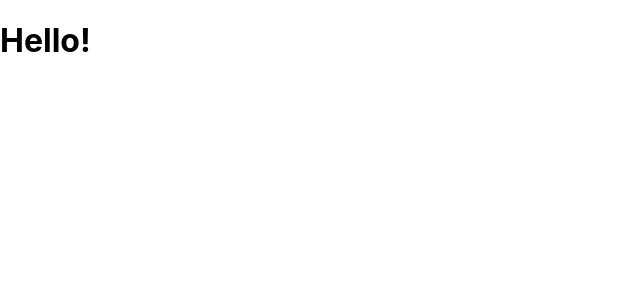
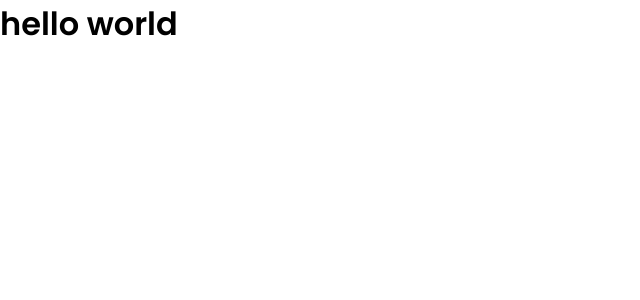
Before and after one commit to andersonmarquees/dtmoney-project, a React (Create React App) app: page / in a window 1280 px wide. Shown: the top 300 px of the page, without its empty margins (0-640 px from the left). Built offline with nearby package versions, Linux system fonts and the light colour scheme.

Commit message:
global styled

```diff
--- a/public/index.html
+++ b/public/index.html
@@ -1,9 +1,15 @@
 <!DOCTYPE html>
 <html lang="en">
   <head>
+    <link rel="preconnect" href="https://fonts.googleapis.com" />
+    <link rel="preconnect" href="https://fonts.gstatic.com" crossorigin />
     <meta charset="utf-8" />
     <meta name="viewport" content="width=device-width, initial-scale=1" />
-    <link rel="shortcut icon" href="favicon.png" type="image/x-icon" />
+    <link rel="shortcut icon" href="favicon.png" type="image/png" />
+    <link
+      href="https://fonts.googleapis.com/css2?family=Poppins:wght@400;500;600&display=swap"
+      rel="stylesheet"
+    />
     <title>DtMoney</title>
   </head>
   <body>
--- a/src/App.tsx
+++ b/src/App.tsx
@@ -1,5 +1,10 @@
-function App() {
-  return <h1>Hello!</h1>;
+import { GlobalStyle } from "./styles/global";
+
+export function App() {
+  return (
+    <>
+      <GlobalStyle />
+      <h1>hello world</h1>
+    </>
+  );
 }
-
-export default App;
--- a/src/index.css
+++ /dev/null
@@ -1,13 +0,0 @@
-body {
-  margin: 0;
-  font-family: -apple-system, BlinkMacSystemFont, 'Segoe UI', 'Roboto', 'Oxygen',
-    'Ubuntu', 'Cantarell', 'Fira Sans', 'Droid Sans', 'Helvetica Neue',
-    sans-serif;
-  -webkit-font-smoothing: antialiased;
-  -moz-osx-font-smoothing: grayscale;
-}
-
-code {
-  font-family: source-code-pro, Menlo, Monaco, Consolas, 'Courier New',
-    monospace;
-}
--- a/src/index.tsx
+++ b/src/index.tsx
@@ -1,7 +1,6 @@
 import React from "react";
 import ReactDOM from "react-dom";
-import "./index.css";
-import App from "./App";
+import { App } from "./App";
 
 ReactDOM.render(
   <React.StrictMode>
--- /dev/null
+++ b/src/styles/global.ts
@@ -0,0 +1,47 @@
+import { createGlobalStyle } from "styled-components";
+
+export const GlobalStyle = createGlobalStyle`
+  :root {
+    --red: #E52E4D;
+    --blue: #5429CC;
+
+    --blue-light: #6933FF;
+
+    --text-title: #363F5F;
+    --text-body: #969CB3;
+
+    --background: #F0F2F5;
+    --shape: #FFFFFF;
+  }
+  * {
+    margin: 0;
+    padding: 0;
+    box-sizing: border-box;
+  }
+  html {
+    @media (max-width: 1080px) {
+      font-size: 93.75%;
+    }
+    @media (max-width: 720px) {
+      font-size: 87.5%;
+    }
+  }
+  body, textarea, input, button {
+    font-family: 'Poppins', sans-serif;
+    font-weight: 400;
+  }
+  h1, h2, h3, h4,h5,h6, strong {
+    font-weight: 600;
+  }
+  body {
+    background: var(---background);
+    -webkit-font-smoothing: antialiased;
+  }
+  button {
+    cursor: pointer;
+  }
+  [disable] {
+    opacity: 0.6;
+    cursor: not-allowed;
+  }
+`;
```
Also changed, not shown: package.json (+9 -5 lines), 1 other file (tests, documents, lock files or other folders).
